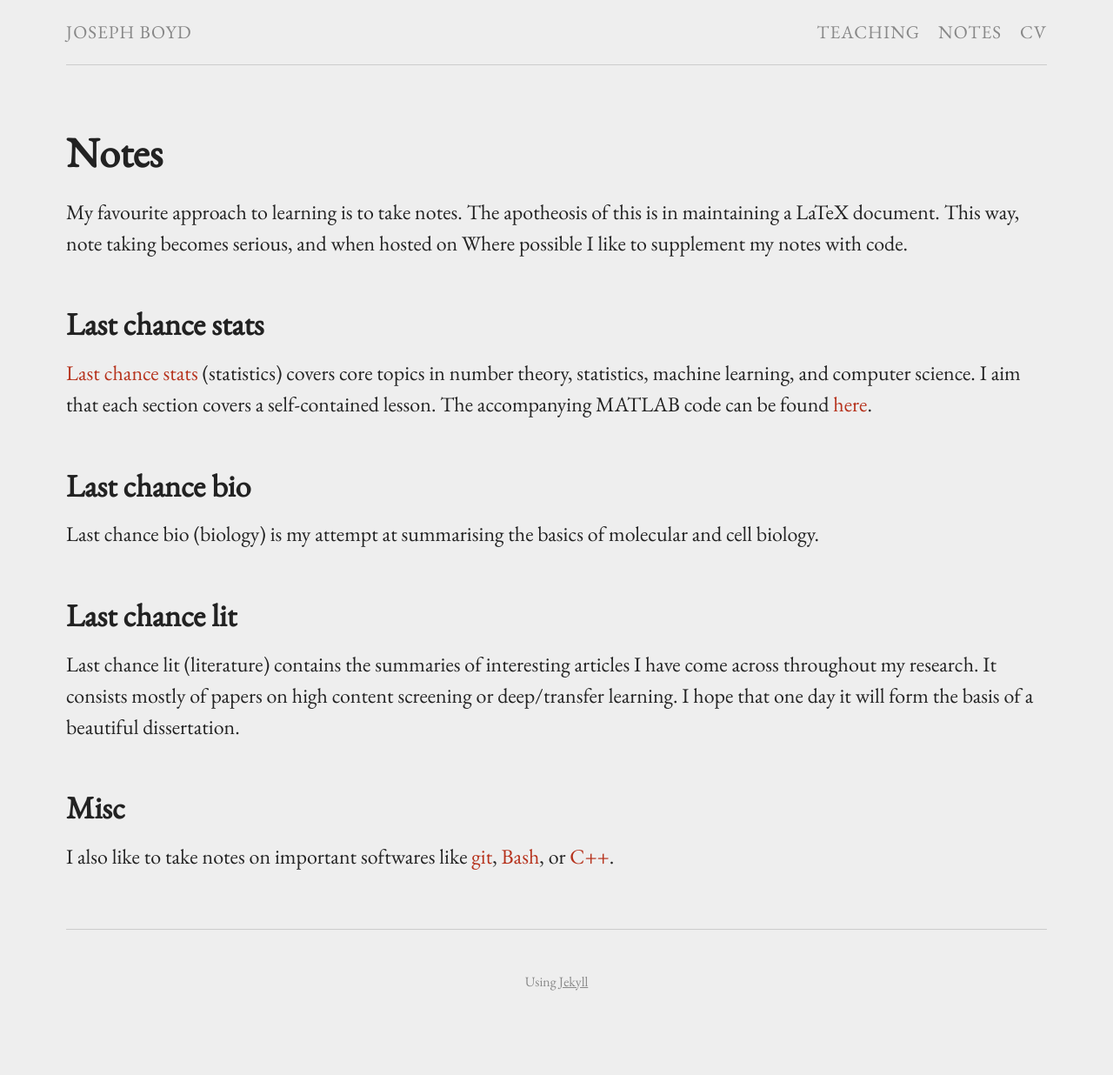
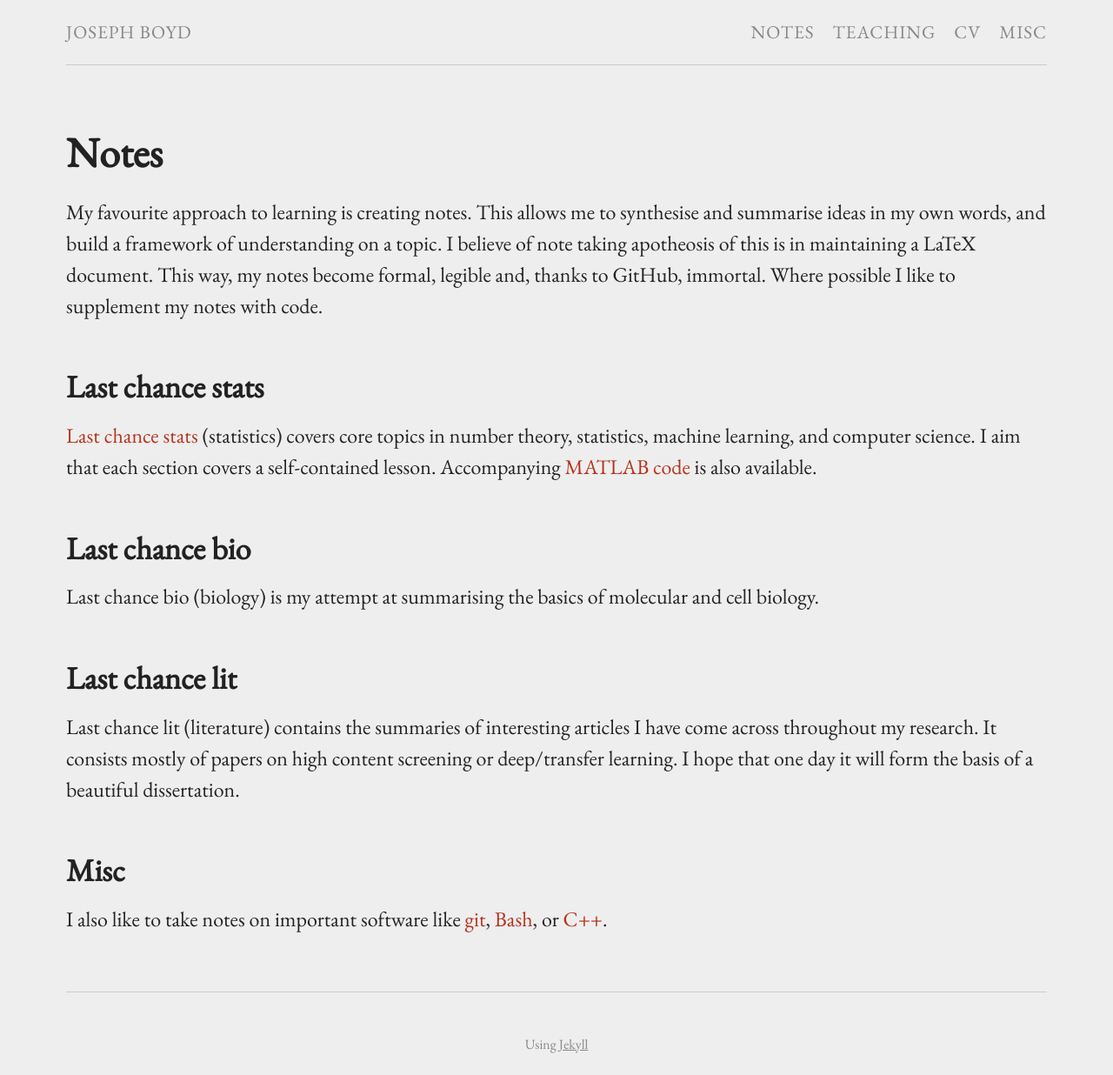
Before and after one commit to jcboyd/jcboyd.github.io, a Jekyll site: the page built from notes.md, in a window 1280 px wide. Shown: the whole page at 87% size. Built offline with Jekyll 4.4.1, drawn with Linux system fonts in a browser that asks for light colours; before the commit the page ends 1164 px from its top, so only the background shows below that.

Commit message:
small edits + added misc.md

```diff
--- a/_data/menu.yml
+++ b/_data/menu.yml
@@ -1,8 +1,11 @@
+- title: "Notes"
+  href: "/notes/"
+
 - title: "Teaching"
   href: "/teaching/"
 
-- title: "Notes"
-  href: "/notes/"
-
 - title: "CV"
   href: "/cv/"
+
+- title: "Misc"
+  href: "/misc/"
--- a/notes.md
+++ b/notes.md
@@ -4,11 +4,11 @@ permalink: /notes/
 title: Notes
 ---
 
-My favourite approach to learning is to take notes. The apotheosis of this is in maintaining a LaTeX document. This way, note taking becomes serious, and when hosted on  Where possible I like to supplement my notes with code.
+My favourite approach to learning is creating notes. This allows me to synthesise and summarise ideas in my own words, and build a framework of understanding on a topic. I believe of note taking apotheosis of this is in maintaining a LaTeX document. This way, my notes become formal, legible and, thanks to GitHub, immortal. Where possible I like to supplement my notes with code.
 
 ## Last chance stats
 
-[Last chance stats](/assets/lastchancestats/main.pdf) (statistics) covers core topics in number theory, statistics, machine learning, and computer science. I aim that each section covers a self-contained lesson. The accompanying MATLAB code can be found [here](https://github.com/jcboyd/lastchancestats/tree/master/Demos).
+[Last chance stats](/assets/lastchancestats/main.pdf) (statistics) covers core topics in number theory, statistics, machine learning, and computer science. I aim that each section covers a self-contained lesson. Accompanying [MATLAB code](https://github.com/jcboyd/lastchancestats/tree/master/Demos) is also available.
 
 ## Last chance bio
 
@@ -20,4 +20,4 @@ Last chance lit (literature) contains the summaries of interesting articles I ha
 
 ## Misc
 
-I also like to take notes on important softwares like [git](https://github.com/jcboyd/git-notes/blob/master/git-notes.sh), [Bash](https://github.com/jcboyd/bash-notes/blob/master/notes.sh), or [C++](https://github.com/jcboyd/cpp-notes/blob/master/Notes.cpp).
+I also like to take notes on important software like [git](https://github.com/jcboyd/git-notes/blob/master/git-notes.sh), [Bash](https://github.com/jcboyd/bash-notes/blob/master/notes.sh), or [C++](https://github.com/jcboyd/cpp-notes/blob/master/Notes.cpp).
```
Also changed, not shown: index.md (+2 -2 lines), misc.md (added, +5 -0 lines), teaching.md (+2 -2 lines).
